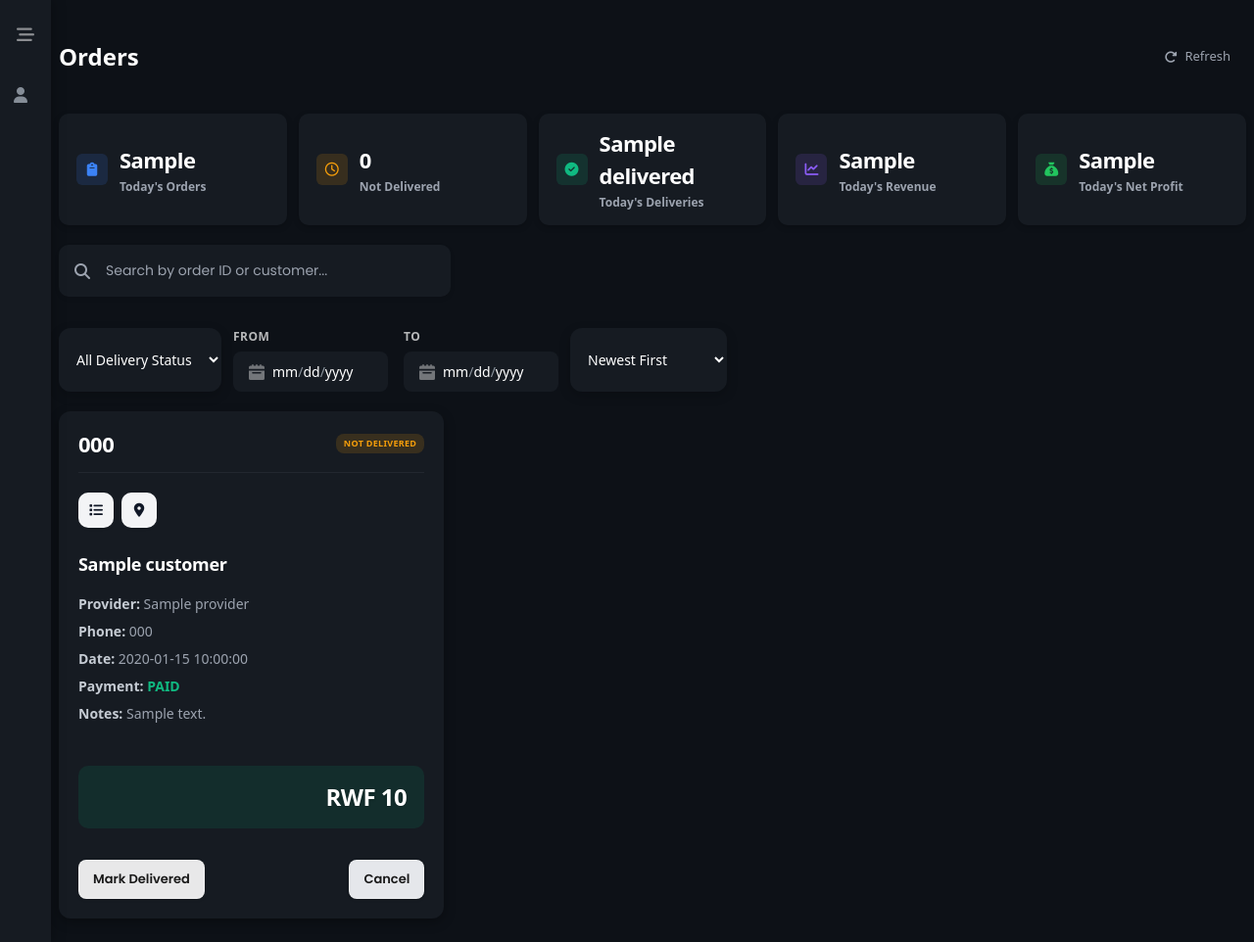
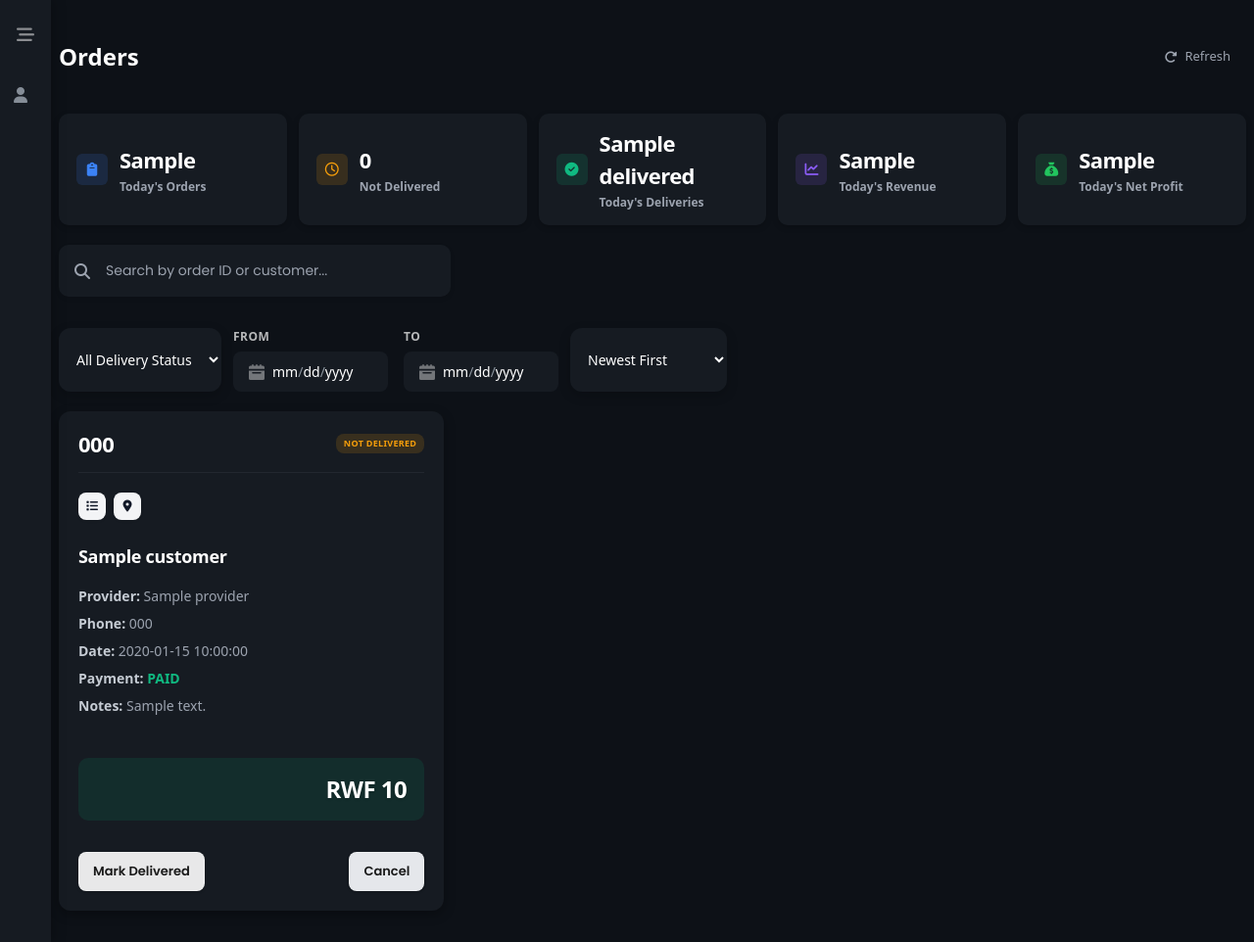
Before and after one commit to ndwyfrank56-cmyk/my-ecommerce-dashboard, a Python web app: template templates/orders.html in a window 1280 px wide. Shown: the whole page at 98% size. Run offline with Jinja, Linux system fonts and the light colour scheme; the template is opened without the code that fills it: most values are stand-ins (such as "Sample title", 1, 10 or a date in 2020).

Commit message:
Reduce message button size from 36px to 28px

```diff
--- a/static/styles.css
+++ b/static/styles.css
@@ -1300,9 +1300,9 @@ input[type="date"]::-webkit-calendar-picker-indicator {
   margin-bottom: 12px;
 }
 .icon-btn {
-  width: 36px;
-  height: 36px;
-  border-radius: 10px;
+  width: 28px;
+  height: 28px;
+  border-radius: 8px;
   border: none;
   background: #f3f4f6;
   color: #111827;
@@ -1313,7 +1313,7 @@ input[type="date"]::-webkit-calendar-picker-indicator {
   box-shadow: 0 1px 3px rgba(0, 0, 0, 0.1);
 }
 /* Removed hover effect and transitions */
-.icon-btn i { font-size: 14px; }
+.icon-btn i { font-size: 12px; }
 
 /* 🔥 FIRE MODAL STYLING 🔥 */
 .x-modal-overlay {
```
